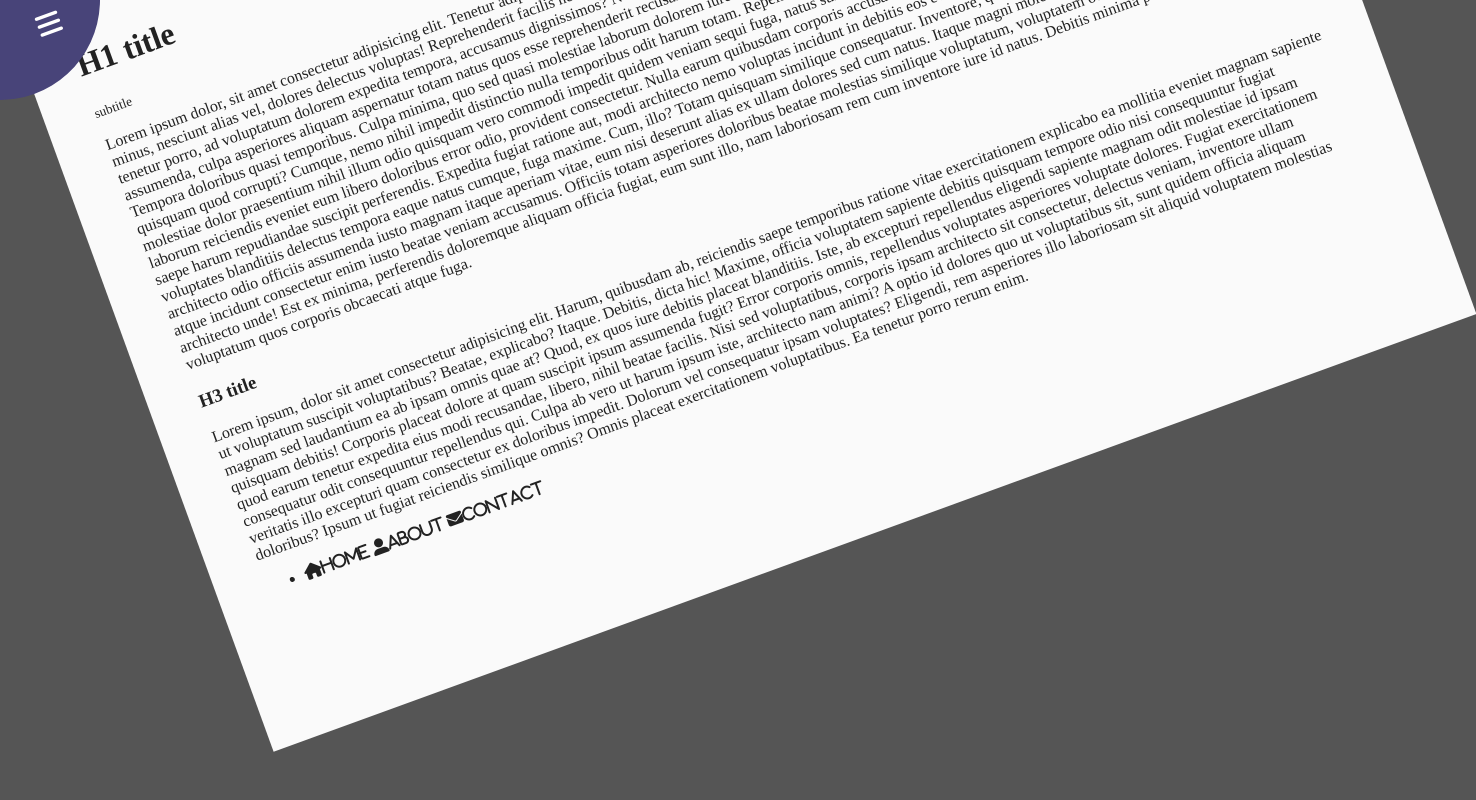
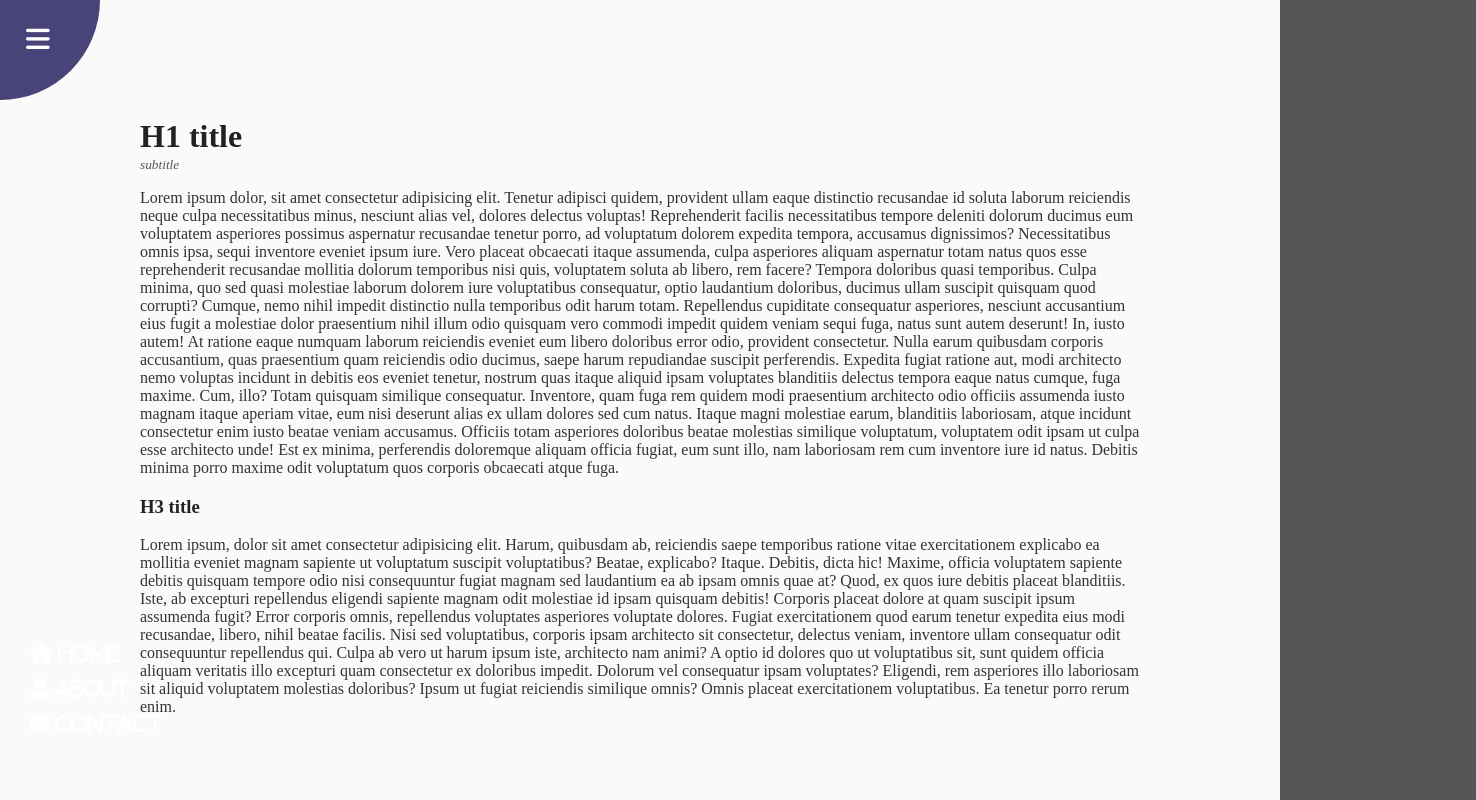
Before and after one commit to Am1d1v/RotatingNavigation, a plain HTML site: page index.html in a window 1280 px wide. Shown: the whole page, 1476 px wide, since content can reach past the window. Drawn offline with Linux system fonts and the light colour scheme.

Commit message:
Add files via upload

```diff
--- a/index.html
+++ b/index.html
@@ -10,7 +10,7 @@
 </head>
 <body>
 
-   <div class="container show-nav">
+   <div class="container ">
 
     <div class="circle-container">
         <div class="circle">
@@ -21,7 +21,8 @@
                 <i class="fas fa-bars"></i>
             </button>
         </div>
-    </div>
+
+    </div>>
 
     <div class="content">
         <h1>H1 title</h1>
@@ -46,17 +47,17 @@
         Dolorum vel consequatur ipsam voluptates? Eligendi, rem asperiores illo laboriosam sit aliquid voluptatem molestias doloribus? Ipsum ut fugiat reiciendis similique omnis? Omnis placeat exercitationem voluptatibus. Ea tenetur porro rerum enim.</p>
     </div>
 
-    <nav>
-        <ul>
-            <li>
-                <i class="fas fa-home">Home</i>
-                <i class="fas fa-user-alt">About</i>
-                <i class="fas fa-envelope">Contact</i>
-            </li>
-        </ul>
+   </div>
+
+   <nav>
+    <ul>
+        <li>
+            <i class="fas fa-home">  Home</i>
+            <i class="fas fa-user-alt">  About</i>
+            <i class="fas fa-envelope">  Contact</i>
+        </li>
+    </ul>
     </nav>
-
-   </div>
 
 
 
--- a/script.js
+++ b/script.js
@@ -0,0 +1,15 @@
+
+
+const open = document.querySelector('#open');
+const close = document.querySelector('#close');
+const container = document.querySelector('.container');
+
+// Open rotating menu
+open.addEventListener('click',() => {
+    container.classList.add('show-nav');
+})
+
+// Close rotating menu
+close.addEventListener('click',() => {
+    container.classList.remove('show-nav');
+})
--- a/style.sass
+++ b/style.sass
@@ -15,13 +15,24 @@ body
 .container
     background-color: #fafafa
     transform-origin: top left
-    min-height: 100vh
     width: 100vw
-    transition: 0.4s linear
+    height: 100vh
     padding: 50px
+    transition: 0.5s linear
+    &.show-nav
+        transform: rotate(-20deg)
+        transition: 0.5s linear
+        & .circle
+            transform: rotate(200deg)
 
-.show-nav
-    transform: rotate(-20deg)
+
+    & + nav li
+        transform: translateX(0)
+        transition-delay: 2s
+
+
+
+
 
 .circle
     background-color: #484479
@@ -29,7 +40,7 @@ body
     width: 200px
     border-radius: 50%
     position: relative
-    transition: transform 0.5 linear
+    transition: 0.5s linear
     &-container
         position: fixed
         top: -100px
@@ -43,11 +54,47 @@ body
         border: none
         font-size: 27px
         color: #fff
+        cursor: pointer
         &:focus
             outline: none
-    #open
-        left: 60%
-    #close
-        top: 60%
-        transform: rotate(90deg)
-        transform-origin: top left
+
+#open
+    left: 60%
+#close
+    top: 50%
+    font-size: 35px
+    transform: rotate(180deg)
+    transform-origin: top left
+
+
+
+.content
+    max-width: 1000px
+    margin: 50px auto
+    h1
+        margin: 0
+    small
+        color: #555
+        font-style: italic
+        font-weight: 500
+    p
+        color: #333
+
+nav
+    position: fixed
+    bottom: 50px
+    left: 0
+    z-index: 100
+    ul
+        padding-left: 30px
+        li
+            list-style: none
+            display: flex
+            flex-direction: column
+            gap: 15px
+            text-transform: uppercase
+            color: #fff
+            transform: translateX(-150%)
+            transition: transform 0.5s ease
+            i
+                font-size: 20px
```
Also changed, not shown: style.css, style.min.css, 2 other files.
